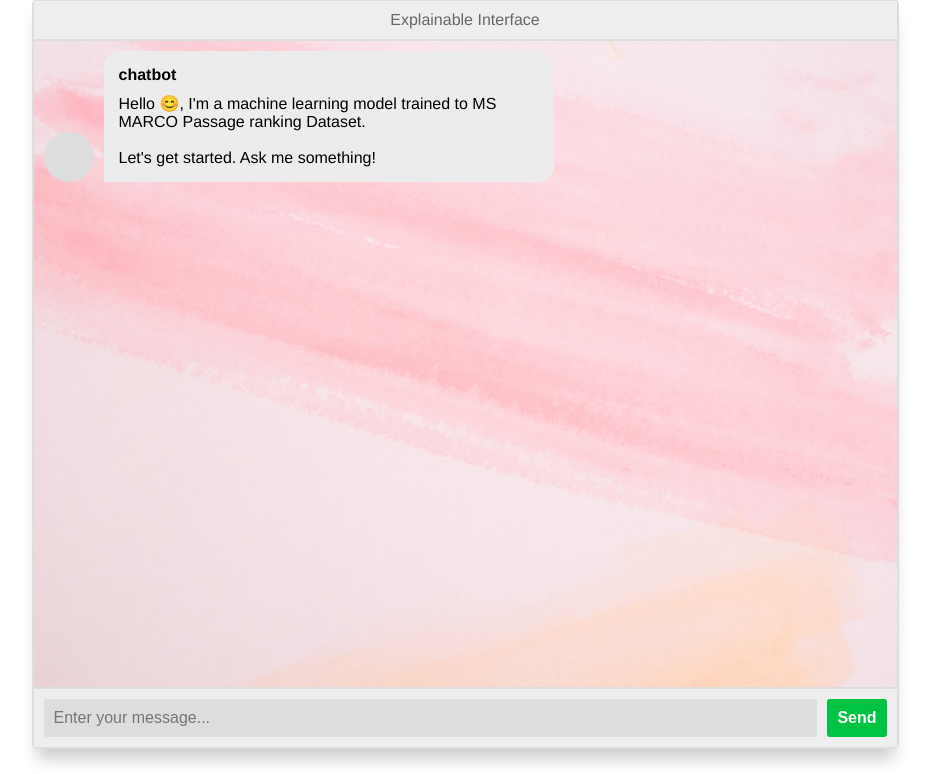
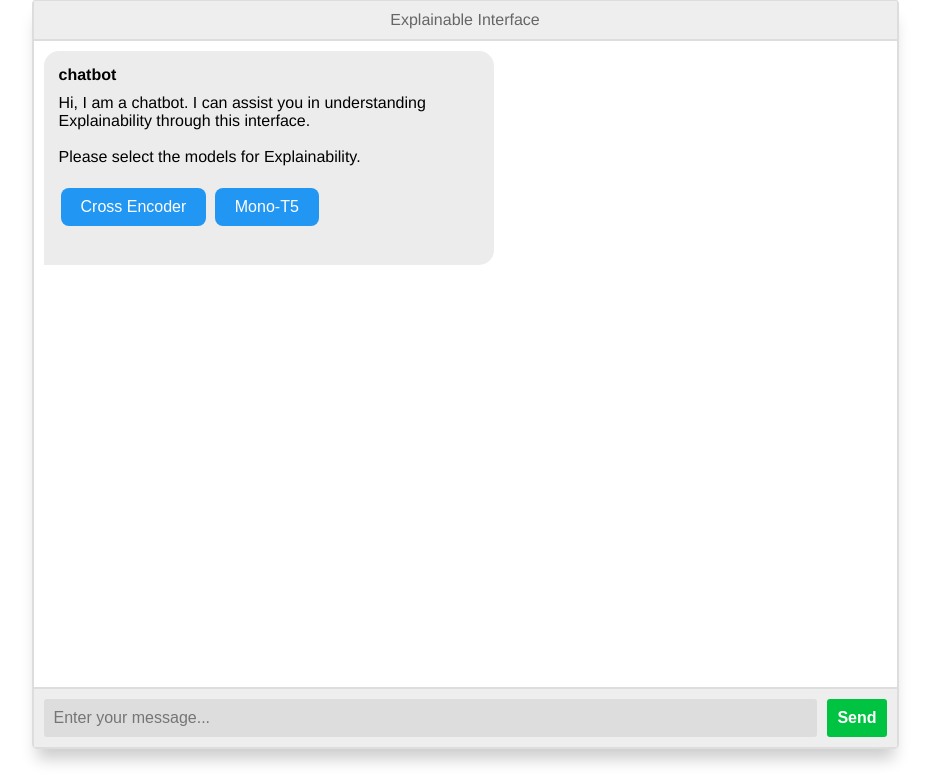
Before and after one commit to Priya0422/ExplainingThroughInterface, a Flask app: page / in a window 1280 px wide. Shown: the part 26-800 px from the top of the page, without its empty margins (175-1105 px from the left). Run offline with Flask 3, Linux system fonts and the light colour scheme; some libraries are stand-ins or nearby versions.

Commit message:
Changes for cross encoder

```diff
--- a/app.py
+++ b/app.py
@@ -9,7 +9,9 @@ import os
 import time
 
 app = Flask(__name__)
-app.static_folder = 'static'
+# app.static_folder = 'static'
+app.static_folder = os.path.join(os.path.dirname(os.path.abspath(__file__)), 'static')
+
 
 
 # Initialize the searcher and reranker
@@ -53,7 +55,7 @@ def visualize(vocabs:np.array, coef: np.array, show_top: int=10, save_path: str
         plt.close()
         return image_path
 
-def generate_response(user_message):
+def generate_response_cross(user_message):
     query = user_message
     hits = searcher.search(user_message)
 
@@ -87,6 +89,7 @@ def generate_response(user_message):
     image_path = visualize(results[query][0], results[query][1], save_path=os.path.join(app.static_folder, 'images'))
 
 
+
         # Construct and return the response with the image path
     response = {
         'top_document': doc_exp,
@@ -103,30 +106,18 @@ def generate_response(user_message):
 def home():
     return render_template('index.html')
 
-
-@app.route('/process', methods=['GET'])
-def process_message():
-    user_message = request.args.get('message')
-    # print(user_message)
-    response = generate_response(user_message)
-    print(response)
-    return jsonify(response)
+@app.route('/process', methods=['POST'])
+def process_data():
+    data = request.get_json()  # Parse the incoming JSON data
+    user_query = data.get('message')
+    selected_model = data.get('model')
+    if selected_model == 'Cross Encoder':
+        response_data = generate_response_cross(user_query)
+    # else:
+    #     response_data = generate_response_mono(user_query)
 
 
-
-# @app.route('/process', methods=['POST'])
-# def process_message():
-#     # Get the user's message from the JSON data
-#     data = request.json
-#     user_message = data.get('message')
-#     print(user_message)
-
-#     # # Process the user's message and generate a response (you need to implement this logic)
-#     # bot_response = get_bot_response(user_message)  # Replace with your actual bot logic
-
-#     # # Return the bot's response in JSON format
-#     # return jsonify(bot_response)
-
+    return jsonify(response_data)
 
 if __name__ == '__main__':
-    app.run()
+    app.run(debug=True)
--- a/static/scripts.js
+++ b/static/scripts.js
@@ -1,4 +1,3 @@
-
   // Selecting elements
   const msgerForm = document.querySelector(".msger-inputarea");
   const msgerInput = document.querySelector(".msger-input");
@@ -7,6 +6,128 @@
   const BOT_NAME = "chatbot";
   const PERSON_NAME = "You";
 
+    // Define a variable to store the selected model
+    let selectedModel = null;
+
+    // Function to get the selected model
+    function getSelectedModel() {
+    return selectedModel;
+    }
+
+
+  document.addEventListener('DOMContentLoaded', function() {
+    const crossButton = document.querySelector('.cross-button');
+    const monoButton = document.querySelector('.mono-button');
+    const chatBubble = document.querySelector('.msg-text');
+    const chatMain = document.querySelector('.msger-chat');
+
+    crossButton.addEventListener('click', function() {
+        selectedModel = "Cross Encoder";
+        monoButton.disabled = true;
+        crossButton.disabled = true;
+        // Show loading bubble
+        const loadingBubble = document.createElement('div');
+        loadingBubble.classList.add('msg', 'right-msg');
+        loadingBubble.innerHTML = `
+            <div class="msg-img"></div>
+            <div class="msg-bubble">
+                <div class="msg-text">Loading...</div>
+            </div>
+        `;
+        chatMain.appendChild(loadingBubble);
+
+
+        // Simulate a delay before showing the model selection
+        setTimeout(function() {
+            // Remove the loading bubble
+            chatMain.removeChild(loadingBubble);
+
+            // Display the selected model
+            const modelBubble = document.createElement('div');
+            modelBubble.classList.add('msg', 'right-msg');
+            modelBubble.innerHTML = `
+                <div class="msg-img"></div>
+                <div class="msg-bubble">
+                    <div class="msg-text">Cross Encoder</div>
+                </div>
+            `;
+            chatMain.appendChild(modelBubble);
+
+            // Display the "Let's get started" message on the left side
+            const startMessage = document.createElement('div');
+            startMessage.classList.add('msg', 'left-msg');
+            startMessage.innerHTML = `
+                <div class="msg-img"></div>
+                <div class="msg-bubble">
+                    <div class="msg-info">
+                        <div class="msg-info-name">chatbot</div>
+                    </div>
+                    <div class="msg-text">
+
+                        selected model trained with MSMarco Passage Ranking dataset.
+                        <br><br>
+                        Let's get started!
+                    </div>
+                </div>
+            `;
+            chatMain.appendChild(startMessage);
+        }, 1500); // Simulate a delay of 1.5 seconds
+    });
+
+    monoButton.addEventListener('click', function() {
+        selectedModel = "Mono-T5";
+        crossButton.disabled = true;
+        monoButton.disabled = true;
+        // Show loading bubble
+        const loadingBubble = document.createElement('div');
+        loadingBubble.classList.add('msg', 'right-msg');
+        loadingBubble.innerHTML = `
+            <div class="msg-img"></div>
+            <div class="msg-bubble">
+                <div class="msg-text">Loading...</div>
+            </div>
+        `;
+        chatMain.appendChild(loadingBubble);
+
+
+        // Simulate a delay before showing the model selection
+        setTimeout(function() {
+            // Remove the loading bubble
+            chatMain.removeChild(loadingBubble);
+
+            // Display the selected model
+            const modelBubble = document.createElement('div');
+            modelBubble.classList.add('msg', 'right-msg');
+            modelBubble.innerHTML = `
+                <div class="msg-img"></div>
+                <div class="msg-bubble">
+                    <div class="msg-text">Mono-T5</div>
+                </div>
+            `;
+            chatMain.appendChild(modelBubble);
+
+            // Display the "Let's get started" message on the left side
+            const startMessage = document.createElement('div');
+            startMessage.classList.add('msg', 'left-msg');
+            startMessage.innerHTML = `
+                <div class="msg-img"></div>
+                <div class="msg-bubble">
+                    <div class="msg-info">
+                        <div class="msg-info-name">chatbot</div>
+                    </div>
+                    <div class="msg-text">
+                        selected model trained with MSMarco Passage Ranking dataset.
+                        <br><br>
+                        Let's get started!
+                    </div>
+                </div>
+            `;
+            chatMain.appendChild(startMessage);
+        }, 1500); // Simulate a delay of 1.5 seconds
+    });
+
+
+
 msgerForm.addEventListener("submit", event => {
     event.preventDefault();
 
@@ -14,6 +135,8 @@
     if (!msgText) return;
     appendMessage(PERSON_NAME, "right", msgText);
     msgerInput.value = "";
+
+    // Send user message to the bot for response
     botResponse(msgText);
 });
 
@@ -27,33 +150,38 @@
                 <div class="msg-text">${text}</div>
             </div>
         </div>
-  `     ;
+    `;
     msgerChat.insertAdjacentHTML("beforeend", msgHTML);
     msgerChat.scrollTop += 500;
 }
 
+function botResponse(rawText) {
+    // Get the selected model
+    const selectedModel = getSelectedModel(); // Replace this with the actual function to get the selected model
 
-    function botResponse(rawText) {
     // Send AJAX request to Flask endpoint for processing
     $.ajax({
-        url: "/process",
-        type: "GET",
+        url: "/process", // Use the appropriate endpoint URL
+        type: "POST",   // Use POST method for sending data
         contentType: "application/json",
-        data: { message: rawText },
+        data: JSON.stringify({ message: rawText, model: selectedModel }), // Send message and model as JSON
         success: function(response) {
             // Display bot's response in the chat
             appendMessage(BOT_NAME, "left", response.top_document);
+            appendImage(response.explanation_image_path);
             const rerankedLinks = response.reranked_doc_ids.map(docId => {
-                return `<a href="#">${docId}</a>`;
+                return `<a href="#" onclick="getExplanation(${docId})">${docId}</a>`;
             });
-            appendMessage(BOT_NAME, "left", "Reranked Document IDs: " + rerankedLinks.join(", "));
-            appendImage(response.explanation_image_path);
+
+            const rerankedLinksHtml = rerankedLinks.join(" , "); // Separate links by line break
+            appendMessage(BOT_NAME, "left", "If you need explanation for specific document - click the document Id: <br>" + rerankedLinksHtml);
         },
         error: function(error) {
             console.error("Error sending message to Flask:", error);
         }
     });
 }
+
 
 function appendImage(imagePath) {
     // Create an image element
@@ -76,3 +204,7 @@ function appendImage(imagePath) {
     chatContainer.appendChild(imageDiv);
     chatContainer.scrollTop = chatContainer.scrollHeight;
 }
+
+
+
+});
--- a/static/styles/style.css
+++ b/static/styles/style.css
@@ -71,7 +71,7 @@
     align-items: flex-end;
     margin-bottom: 10px;
   }
-
+/*
   .msg-img {
     width: 50px;
     height: 50px;
@@ -81,7 +81,7 @@
     background-position: center;
     background-size: cover;
     border-radius: 50%;
-  }
+  } */
   .msg-bubble {
     max-width: 450px;
     padding: 15px;
@@ -146,7 +146,34 @@
     background: rgb(0, 180, 50);
   }
   .msger-chat {
-    background-image: url("BG.jpg");
+    /* background-image: url("BG.jpg"); */
     background-repeat: no-repeat;
     background-size: cover;
   }
+
+  .msg-text {
+    font-size: 16px;
+    margin-bottom: 20px;
+}
+
+.cross-button, .mono-button {
+    background-color: #4CAF50;
+    border: none;
+    color: white;
+    padding: 10px 20px;
+    text-align: center;
+    text-decoration: none;
+    display: inline-block;
+    font-size: 16px;
+    margin: 4px 2px;
+    cursor: pointer;
+    border-radius: 8px;
+}
+
+.cross-button {
+    background-color: #2196F3; /* Red color for the Cross Encoder button */
+}
+
+.mono-button {
+    background-color: #2196F3; /* Blue color for the Mono-T5 button */
+}
--- a/templates/index.html
+++ b/templates/index.html
@@ -1,18 +1,17 @@
 <!DOCTYPE html>
 <html lang="en">
-
     <head>
-  <meta charset="UTF-8">
-  <title>Chatbot</title>
         <meta charset="UTF-8">
         <meta name="viewport" content="width=device-width, initial-scale=1.0">
         <meta http-equiv="X-UA-Compatible" content="ie=edge">
+
+        <title> Explaining Through Interface </title>
         <link rel="stylesheet" href="static/styles/style.css">
         <script src="https://ajax.googleapis.com/ajax/libs/jquery/3.2.1/jquery.min.js"></script>
+
     </head>
 
     <body>
-
         <section class="msger">
             <header class="msger-header">
               <div class="msger-header-title">
@@ -30,9 +29,12 @@
                     </div>
 
                     <div class="msg-text">
-            Hello 😊, I'm a machine learning model trained to MS MARCO Passage ranking Dataset.
+                        Hi, I am a chatbot. I can assist you in understanding Explainability through this interface.
                         <br><br>
-            Let's get started. Ask me something!
+                         Please select the models for Explainability.
+                         <br><br>
+                        <button class="cross-button">Cross Encoder</button>
+                        <button class="mono-button">Mono-T5</button>
                     </div>
                   </div>
                 </div>
@@ -45,9 +47,6 @@
 
             </section>
 
-  <script src="static/scripts/script.js">
-  </script>
-
+            <script src="static/scripts.js"></script>
     </body>
-
 </html>
```
Lines whose indentation alone changed are shown as unchanged.
